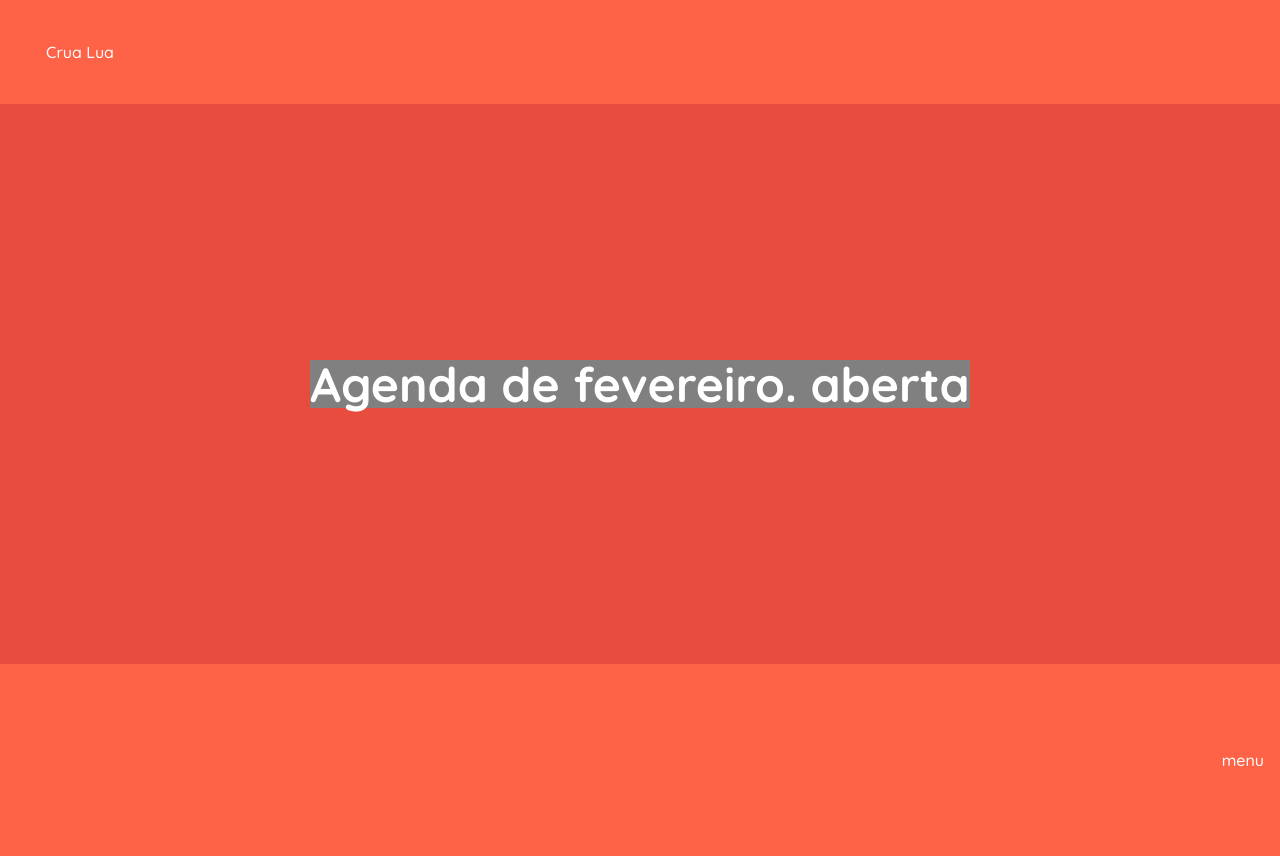
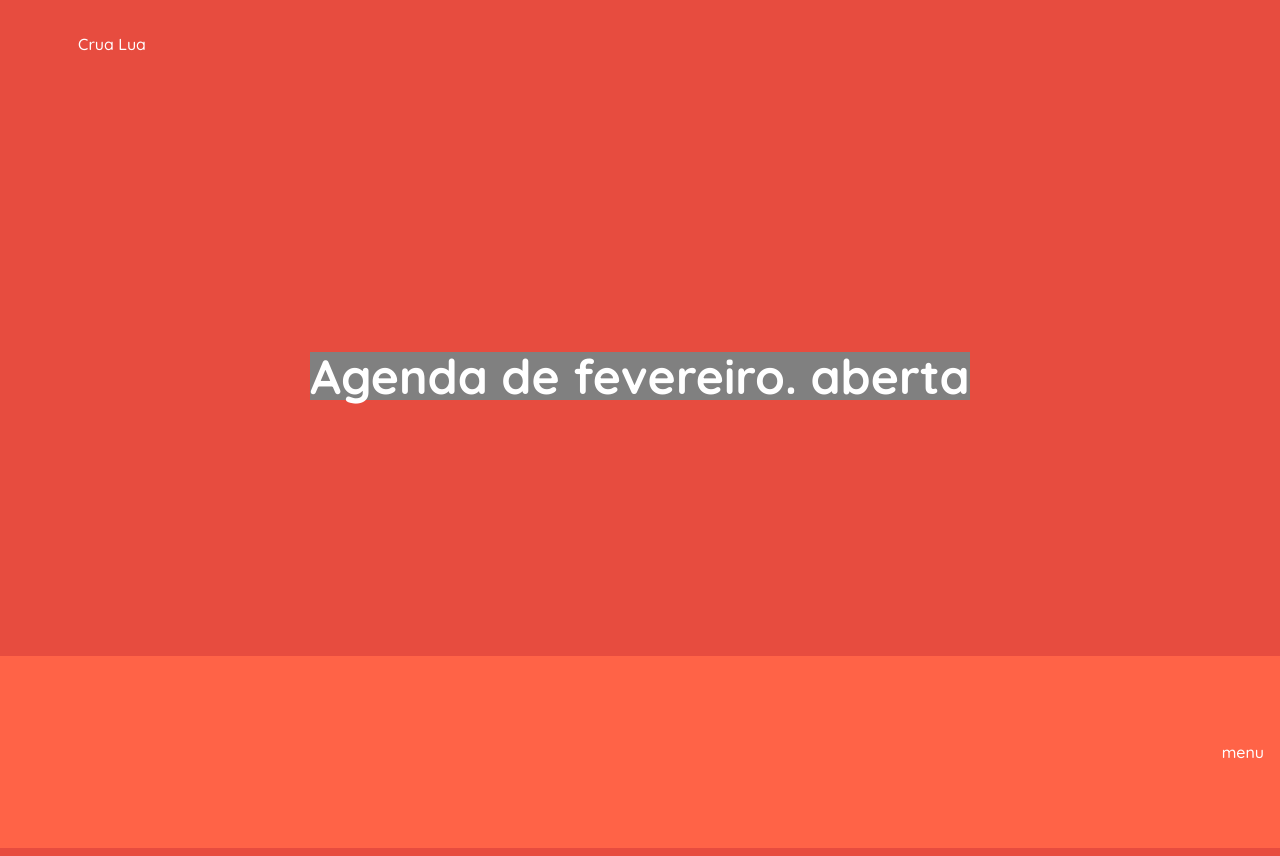
Before and after one commit to DyogoViana/crua-lua, a React (Create React App) app: page / in a window 1280 px wide. Built offline with nearby package versions, Linux system fonts and the light colour scheme.

Commit message:
[ Header ] : Concluído

```diff
--- a/src/components/Brand/index.js
+++ b/src/components/Brand/index.js
@@ -3,8 +3,7 @@ import styled from 'styled-components';
 const Brand = styled.div`
 	width: 5em;
 	height: 1.5em;
-	margin: 1em;
-	/* background-color: green; */
+	margin: 0.5em 0 1em 3em;
 
 	& {
 		display: flex;
--- a/src/components/Header/index.js
+++ b/src/components/Header/index.js
@@ -7,7 +7,6 @@ const Header = styled.header`
 	align-items: left;
 	justify-content: center;
 	padding: 1.5em;
-	background-color: tomato;
 `;
 
 export default Header;
```
